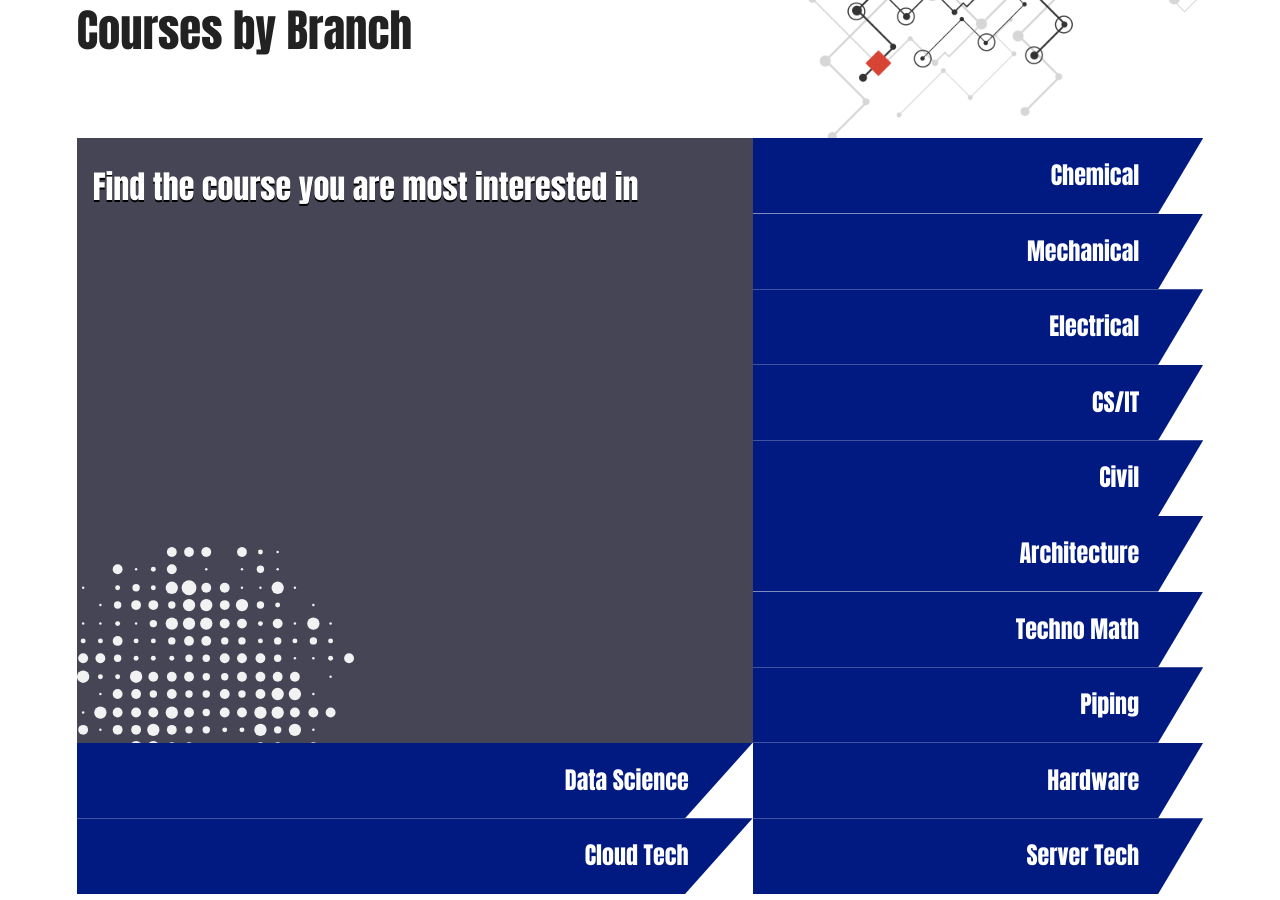
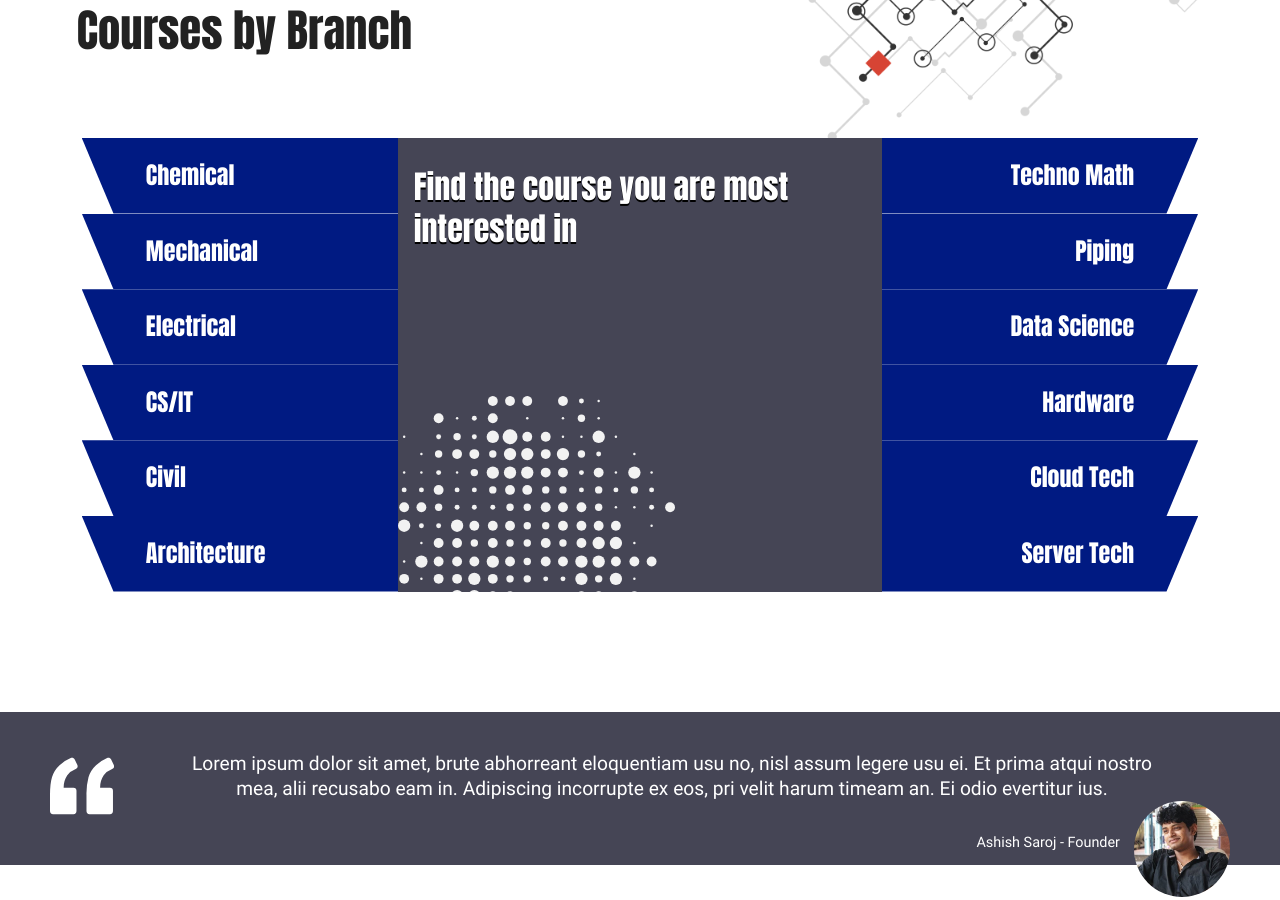
Before and after one commit to anantoghosh/xplocc-website, a Gatsby site: page / in a window 1280 px wide. Shown: the part 1340-2240 px from the top of the page. Built offline with nearby package versions, Linux system fonts and the light colour scheme; Gatsby itself is replaced by a stand-in of ours.

Commit message:
(index.jsx) New branches layout

```diff
--- a/src/components/Home/Branches/Branches.module.css
+++ b/src/components/Home/Branches/Branches.module.css
@@ -1,16 +1,16 @@
 .Branches {
   display: grid;
-  grid-template-columns: 3fr 2fr;
-  grid-template-rows: 1fr 1fr 1fr 1fr 1fr;
+  grid-template-columns: 2fr 3fr 2fr;
+  grid-template-rows: repeat(6, 1fr);
   grid-template-areas:
-    'title .'
-    'title .'
-    'title .'
-    'title .'
-    'title .'
-    'title .'
-    'title .'
-    'title .';
+    'left title right'
+    'left title right'
+    'left title right'
+    'left title right'
+    'left title right'
+    'left title right'
+    'left title right'
+    'left title right';
 }
 
 .titleBlock {
@@ -23,6 +23,8 @@
   background-size: 277px;
   background-position: left calc(100% + 78px);
   background-repeat: no-repeat;
+  margin-right: -1px;
+  margin-left: -1px;
 }
 
 .title {
@@ -33,6 +35,7 @@
 }
 
 .link {
+  display: block;
   padding: 24px 64px;
   text-align: right;
   color: #fff;
@@ -40,10 +43,37 @@
   font-size: 1.5em;
   clip-path: polygon(0 0, 100% 0%, 90% 100%, 0% 100%);
   transition: transform 0.3s;
+  /* border: 1px solid #e8e8e8; */
+  margin-right: 5px;
+}
+
+.linkReverse {
+  display: block;
+  padding: 24px 64px;
+  text-align: left;
+  color: #fff;
+  text-decoration: none;
+  font-size: 1.5em;
+  clip-path: polygon(0 0, 10% 100%, 100% 100%, 100% 0%);
+  transition: transform 0.3s;
+  /* border: 1px solid #e8e8e8; */
+  margin-left: 5px;
+}
+
+.left {
+  grid-area: left;
+}
+
+.right {
+  grid-area: right;
 }
 
 .link:hover {
   transform: translateX(-20px);
+}
+
+.linkReverse:hover {
+  transform: translateX(20px);
 }
 
 .color1 {
--- a/src/components/Home/Branches/Branches.module.css.d.ts
+++ b/src/components/Home/Branches/Branches.module.css.d.ts
@@ -2,6 +2,9 @@ export const Branches: string;
 export const titleBlock: string;
 export const title: string;
 export const link: string;
+export const linkReverse: string;
+export const left: string;
+export const right: string;
 export const color1: string;
 export const color2: string;
 export const color3: string;
--- a/src/components/Home/Branches/index.jsx
+++ b/src/components/Home/Branches/index.jsx
@@ -12,7 +12,21 @@ const Branches = () => {
           Find the course you are most interested in
         </h3>
       </div>
-      {branchesList.map(branch => {
+      <div className={styles.left}>
+        {branchesList.slice(0, 6).map(branch => {
+          return (
+            <Link
+              className={`${styles.color1} ${styles.linkReverse} title`}
+              key={branch.url}
+              to={`/courses/${branch.url}/`}
+            >
+              {branch.title}
+            </Link>
+          )
+        })}
+      </div>
+      <div className={styles.right}>
+        {branchesList.slice(6, 12).map(branch => {
           return (
             <Link
               className={`${styles.link} ${styles.color1} title`}
@@ -23,6 +37,7 @@ const Branches = () => {
             </Link>
           )
         })}
+      </div>
       {/* <Link
         className={`${styles.link} ${styles.color1} title`}
         to="/courses/chemical-engineering/"
```
Lines whose indentation alone changed are shown as unchanged.
